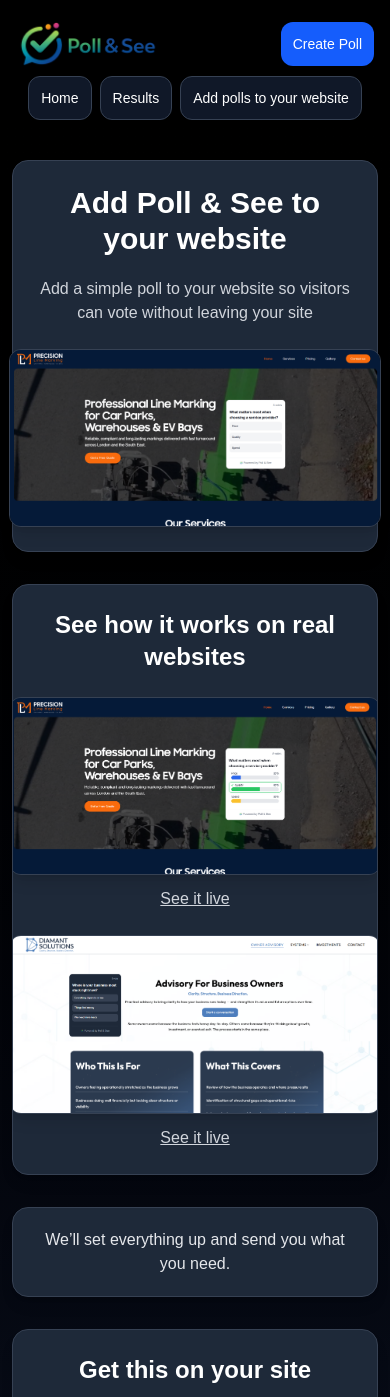
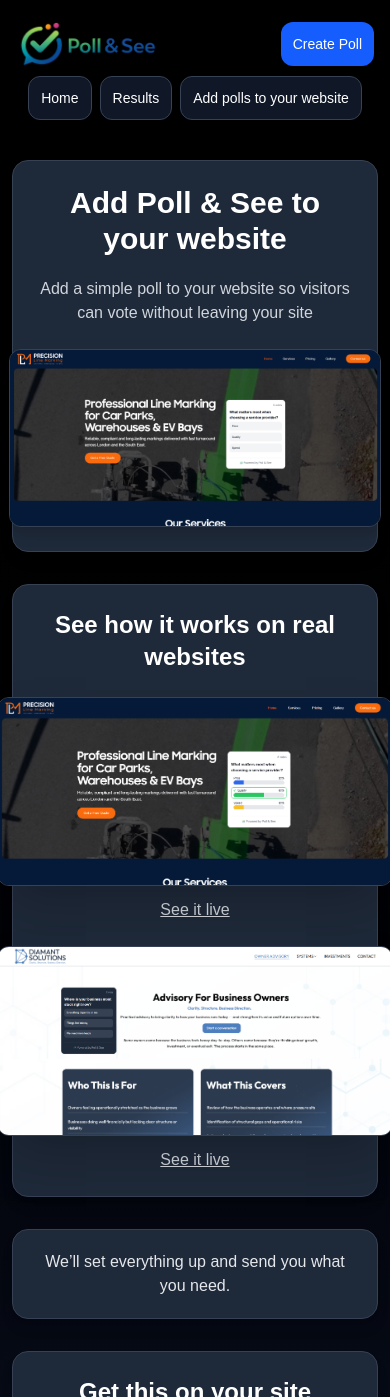
Before and after one commit to MarkDiamant/poll-and-see, a Next.js app: page /add-to-website in a window 390 px wide. Shown: the top 1397 px of the page. Built offline with nearby package versions, Linux system fonts and the light colour scheme.

Commit message:
Make example images break out fully on mobile

```diff
--- a/app/add-to-website/page.tsx
+++ b/app/add-to-website/page.tsx
@@ -71,7 +71,7 @@ export default function AddToWebsitePage() {
 />
         </div>
 
-       <div className="mb-8 rounded-2xl border border-gray-700 bg-gray-800 p-6 shadow-lg overflow-hidden">
+       <div className="mb-8 rounded-2xl border border-gray-700 bg-gray-800 p-6 shadow-lg overflow-visible">
           <h2 className="mb-6 text-center text-2xl font-semibold">
             See how it works on real websites
           </h2>
@@ -87,7 +87,7 @@ export default function AddToWebsitePage() {
       <img
         src="/embed-assets/plm-after.png"
         alt="Poll & See embed example after voting"
-      className="-mx-7 w-[calc(100%+56px)] max-w-none rounded-xl border border-gray-700 shadow-lg transition hover:opacity-90 md:mx-0 md:w-full"
+      className="-mx-10 w-[calc(100%+80px)] max-w-none rounded-xl border border-gray-700 shadow-2xl relative z-10 transition hover:opacity-90 md:mx-0 md:w-full"
       />
     </a>
     <a
@@ -110,7 +110,7 @@ export default function AddToWebsitePage() {
       <img
         src="/embed-assets/diamant-before.png"
         alt="Poll & See embedded on another website"
-      className="-mx-7 w-[calc(100%+56px)] max-w-none rounded-xl border border-gray-700 shadow-lg transition hover:opacity-90 md:mx-0 md:w-full"
+     className="-mx-10 w-[calc(100%+80px)] max-w-none rounded-xl border border-gray-700 shadow-2xl relative z-10 transition hover:opacity-90 md:mx-0 md:w-full"
       />
     </a>
     <a
```
